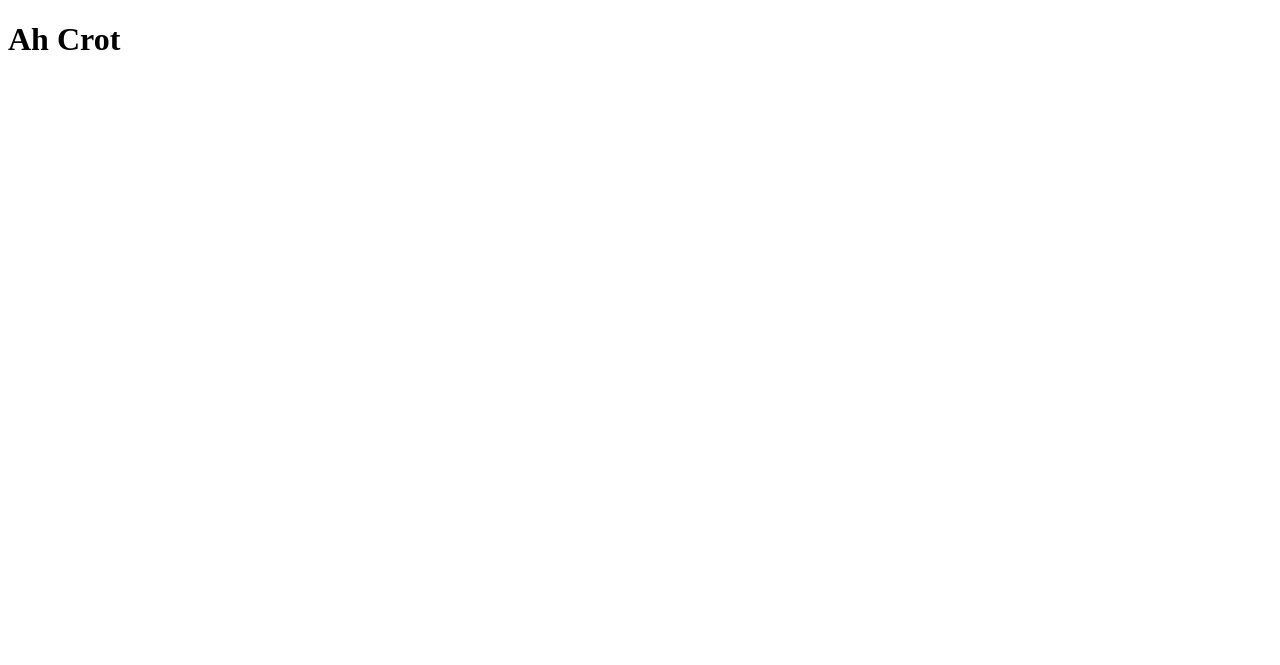
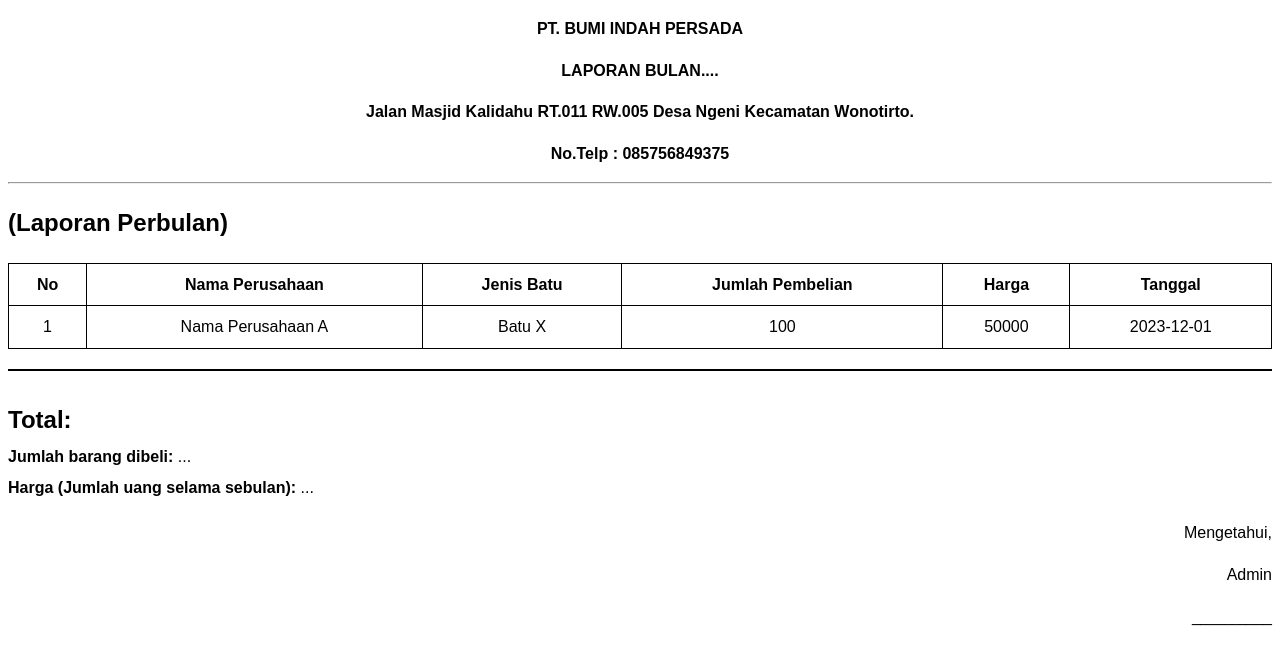
Before and after one commit to jihannkn/rpl, a PHP site: page /web-rpl/resources/views/dashboard/Laporan/cetak/index.php in a window 1280 px wide. Before the commit the part shown is almost empty. Shown: the top 665 px of the page. Run offline with PHP 8.4, Linux system fonts and the light colour scheme.

Commit message:
cetak laporan

```diff
--- a/resources/views/dashboard/Laporan/cetak/index.php
+++ b/resources/views/dashboard/Laporan/cetak/index.php
@@ -1,14 +1,113 @@
 <!DOCTYPE html>
-<html lang="en">
+<html>
+
 <head>
-    <meta charset="UTF-8">
-    <meta name="viewport" content="width=device-width, initial-scale=1.0">
-    <title>Document</title>
+    <title>Laporan Bulanan</title>
+    <style>
+        /* Styles untuk laporan */
+        body {
+            font-family: Arial, sans-serif;
+            line-height: 1.6;
+        }
+
+        .kop {
+            font-weight: bold;
+            text-align: center;
+        }
+
+        .alamat {
+            text-align: center;
+        }
+
+        .laporan {
+            margin-top: 20px;
+        }
+
+        table {
+            width: 100%;
+            border-collapse: collapse;
+        }
+
+        table th,
+        table td {
+            border: 1px solid #000;
+            padding: 8px;
+            text-align: center;
+        }
+
+        .total {
+            margin-top: 20px;
+            border-top: 2px solid #000;
+            padding-top: 10px;
+        }
+
+        .total p {
+            margin: 5px 0;
+        }
+
+        .total h2 {
+            margin-bottom: 5px;
+        }
+
+        .mengetahui {
+            margin-top: 20px;
+            text-align: right;
+        }
+    </style>
 </head>
+
 <body>
-    <h1>Ah Crot</h1>
+    <div class="kop">
+        <p>PT. BUMI INDAH PERSADA</p>
+        <p>LAPORAN BULAN....</p>
+        <p>Jalan Masjid Kalidahu RT.011 RW.005 Desa Ngeni Kecamatan Wonotirto.</p>
+        <p>No.Telp : 085756849375</p>
+        <hr>
+    </div>
+
+    <div class="laporan">
+        <h2>(Laporan Perbulan)</h2>
+        <table>
+            <thead>
+                <tr>
+                    <th>No</th>
+                    <th>Nama Perusahaan</th>
+                    <th>Jenis Batu</th>
+                    <th>Jumlah Pembelian</th>
+                    <th>Harga</th>
+                    <th>Tanggal</th>
+                </tr>
+            </thead>
+            <tbody>
+                <!-- Data laporan diletakkan di sini -->
+                <!-- Contoh baris data -->
+                <tr>
+                    <td>1</td>
+                    <td>Nama Perusahaan A</td>
+                    <td>Batu X</td>
+                    <td>100</td>
+                    <td>50000</td>
+                    <td>2023-12-01</td>
+                </tr>
+                <!-- Baris data lainnya akan ditempatkan di sini -->
+            </tbody>
+        </table>
+    </div>
+
+    <div class="total">
+        <h2>Total:</h2>
+        <p><strong>Jumlah barang dibeli:</strong> <span id="total_barang">...</span></p>
+        <p><strong>Harga (Jumlah uang selama sebulan):</strong> <span id="total_harga">...</span></p>
+    </div>
+
+    <div class="mengetahui">
+        <p>Mengetahui,</p>
+        <p>Admin</p>
+        <p>_________</p>
+    </div>
     <script>
         window.print()
     </script>
 </body>
+
 </html>
```
